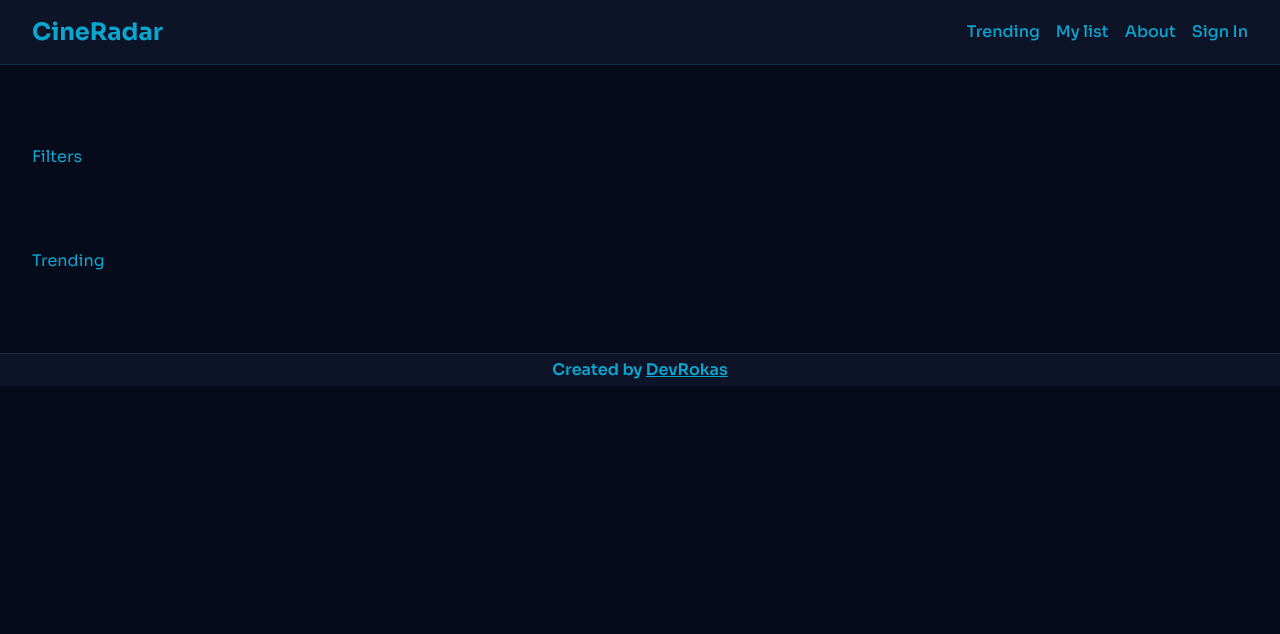
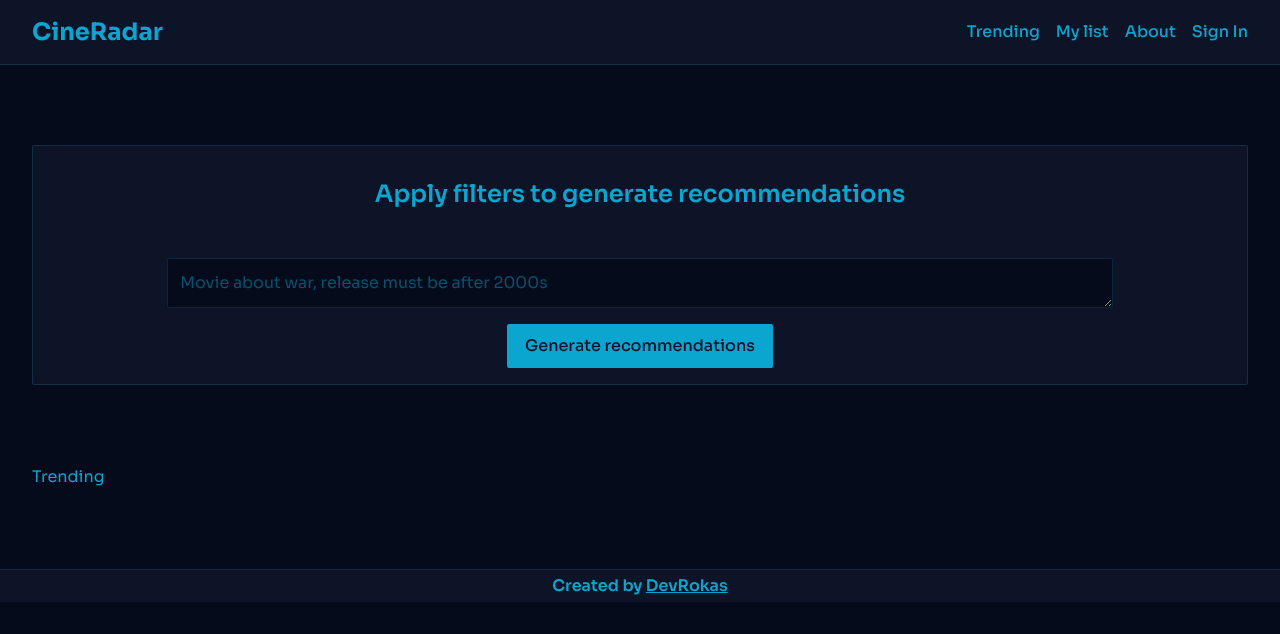
Before and after one commit to fraxxio/CineRadarAI, a Next.js app: page / in a window 1280 px wide. Shown: the top 634 px of the page. Built offline with nearby package versions, Linux system fonts and the light colour scheme; no server answers.

Commit message:
Create form with server action

```diff
--- a/src/Components/Filters.tsx
+++ b/src/Components/Filters.tsx
@@ -1,7 +1,26 @@
+import { fetchMovies } from "@/app/actions";
 import React from "react";
+import SubmitBtn from "./SubmitBtn";
 
 const Filters = () => {
-  return <section>Filters</section>;
+  return (
+    <section className='border border-border-clr bg-primary-bg rounded-sm p-4'>
+      <h1 className='text-2xl font-semibold text-center pb-12 pt-4'>
+        Apply filters to generate recommendations
+      </h1>
+      <div>
+        <form action={fetchMovies} className='flex flex-col gap-4 w-[80%] mx-auto'>
+          <textarea
+            rows={1}
+            name='description'
+            placeholder='Movie about war, release must be after 2000s'
+            className='bg-dark-bg p-3 rounded-sm border border-border-clr outline-none focus:ring focus:ring-primary-text focus:border-transparent placeholder-primary-text placeholder-opacity-45'
+          />
+          <SubmitBtn />
+        </form>
+      </div>
+    </section>
+  );
 };
 
 export default Filters;
--- /dev/null
+++ b/src/Components/SubmitBtn.tsx
@@ -0,0 +1,28 @@
+"use client";
+import { LoaderCircle } from "lucide-react";
+import React from "react";
+import { useFormStatus } from "react-dom";
+
+const SubmitBtn = () => {
+  const { pending } = useFormStatus();
+  return (
+    <button
+      type='submit'
+      aria-disabled={pending}
+      className='bg-primary-text rounded-sm w-fit text-primary-bg font-medium py-2 px-4 mx-auto border-2 border-primary-text hover:bg-primary-bg hover:text-primary-text duration-300'
+    >
+      {pending ? (
+        <p className='flex items-center gap-2'>
+          <span className='animate-spin'>
+            <LoaderCircle size={18} />
+          </span>
+          Generating...
+        </p>
+      ) : (
+        "Generate recommendations"
+      )}
+    </button>
+  );
+};
+
+export default SubmitBtn;
--- /dev/null
+++ b/src/app/actions.ts
@@ -0,0 +1,5 @@
+"use server";
+
+export async function fetchMovies(formData: FormData) {
+  console.log(formData.get("description"));
+}
--- a/tailwind.config.ts
+++ b/tailwind.config.ts
@@ -21,6 +21,8 @@ const config: Config = {
       },
       colors: {
         "primary-bg": "#0E1428",
+        "primary-text": "#0ba6cf",
+        "dark-bg": "#060b1c",
       },
     },
   },
```
